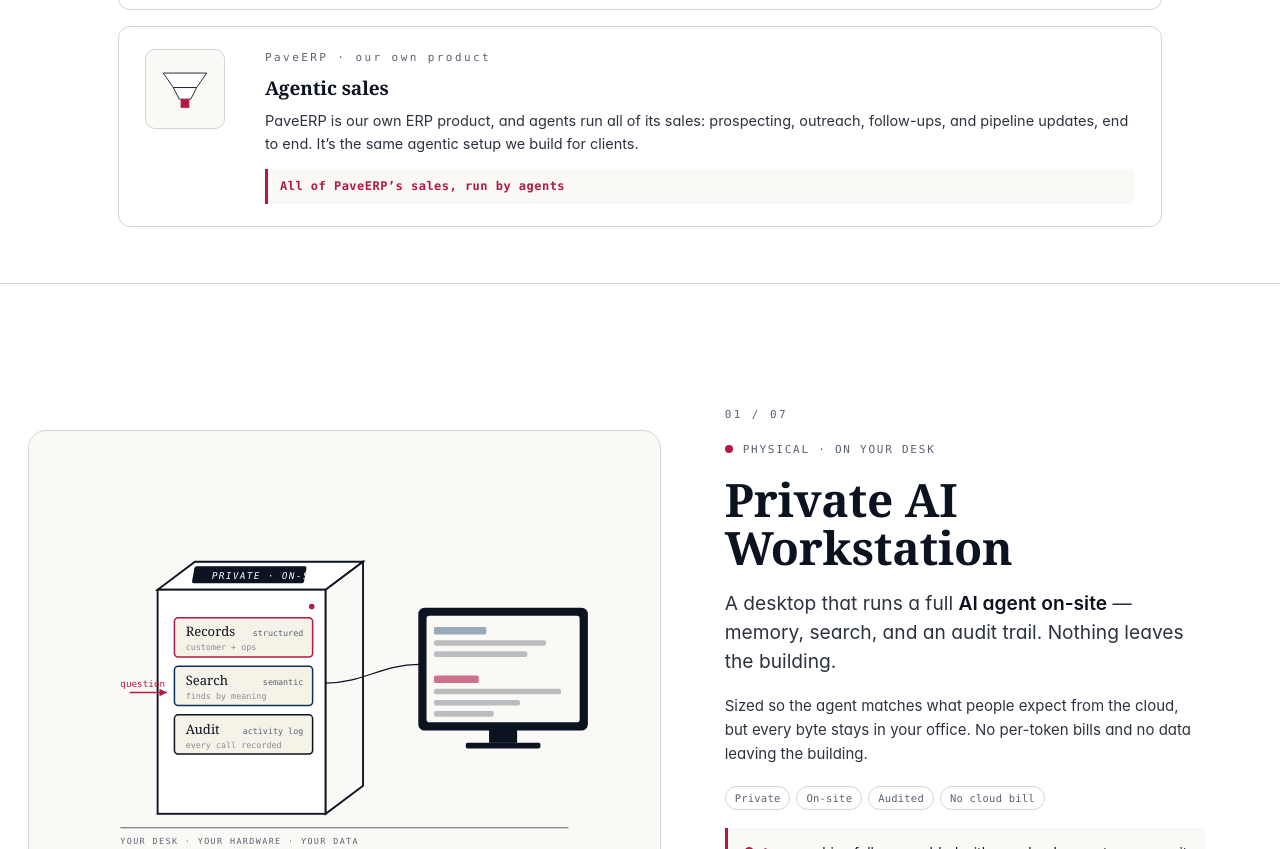
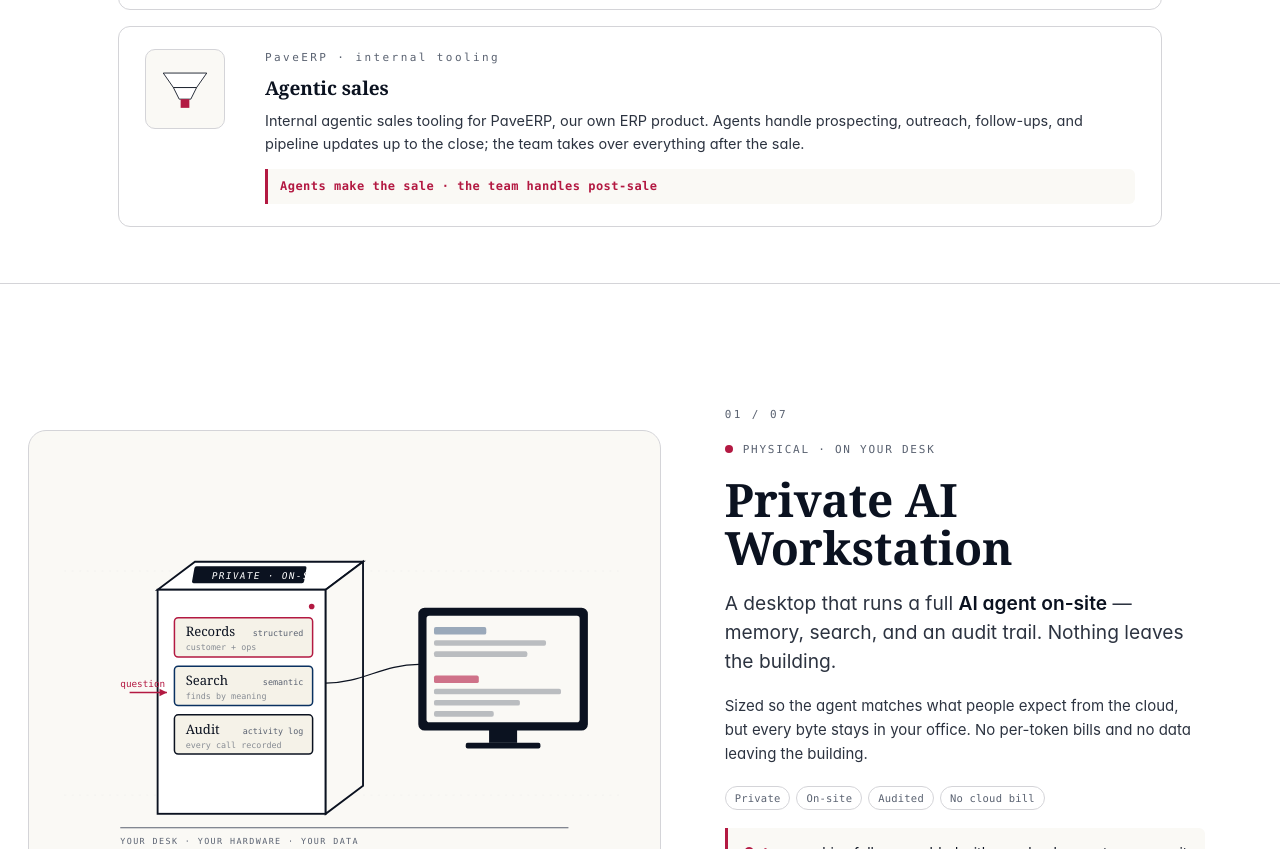
Before and after one commit to mertall/multimodalworks.io, a plain HTML site: page work.html in a window 1280 px wide. Shown: the part 1353-2202 px from the top of the page. Drawn offline with Linux system fonts and the light colour scheme.

Commit message:
fix: describe PaveERP agentic sales as internal tooling
Co-Authored-By: Claude Opus 5.5 <noreply@anthropic.com>
Claude-Session: https://claude.ai/code/session_0139H4mbAqeigkMzKpQuUGVX

```diff
--- a/work.html
+++ b/work.html
@@ -842,10 +842,10 @@
             </svg>
           </div>
           <div class="past-body">
-            <span class="years">PaveERP &middot; our own product</span>
+            <span class="years">PaveERP &middot; internal tooling</span>
             <h3>Agentic sales</h3>
-            <p>PaveERP is our own ERP product, and agents run all of its sales: prospecting, outreach, follow-ups, and pipeline updates, end to end. It&rsquo;s the same agentic setup we build for clients.</p>
-            <div class="past-outcome"><strong>All of PaveERP&rsquo;s sales, run by agents</strong></div>
+            <p>Internal agentic sales tooling for PaveERP, our own ERP product. Agents handle prospecting, outreach, follow-ups, and pipeline updates up to the close; the team takes over everything after the sale.</p>
+            <div class="past-outcome"><strong>Agents make the sale &middot; the team handles post-sale</strong></div>
           </div>
         </article>
       </div>
```
Also changed, not shown: index.html (+2 -2 lines).
